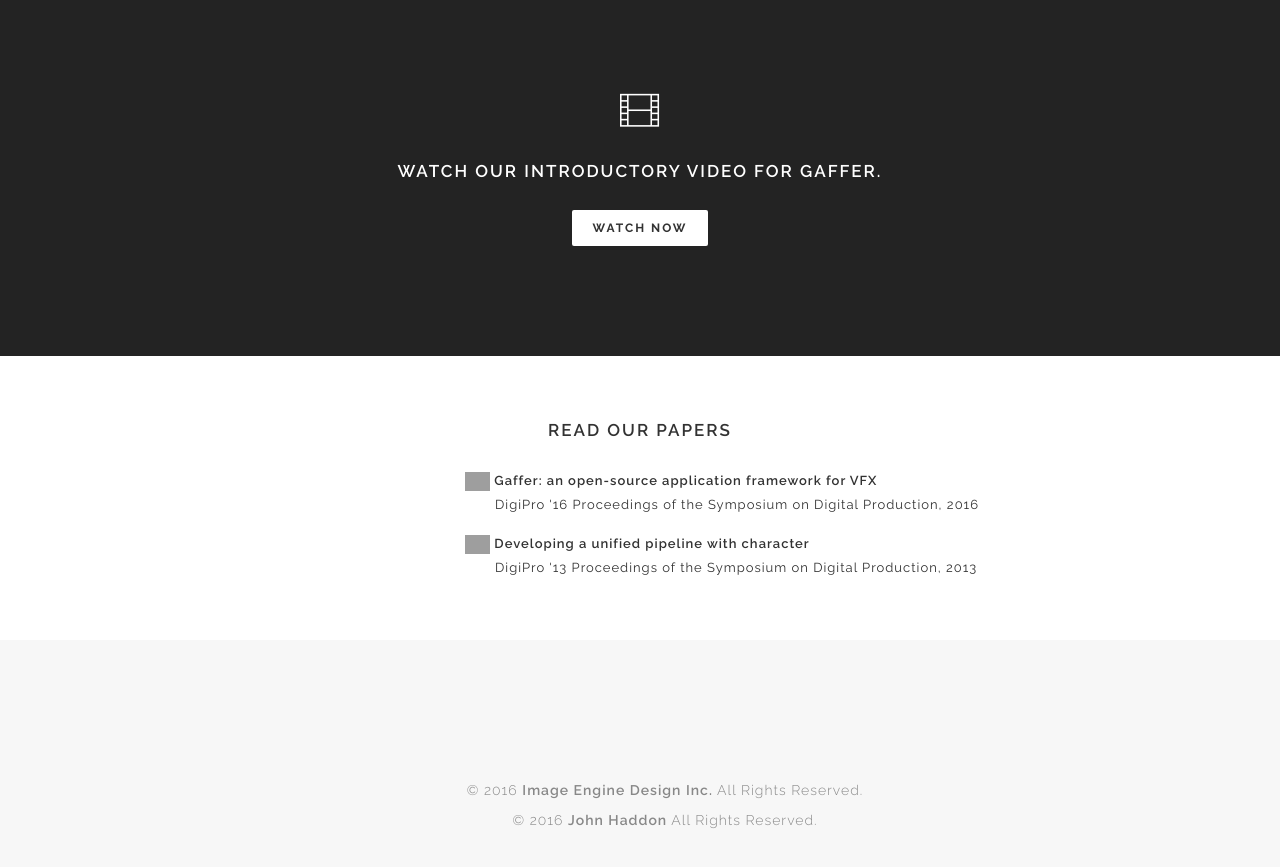
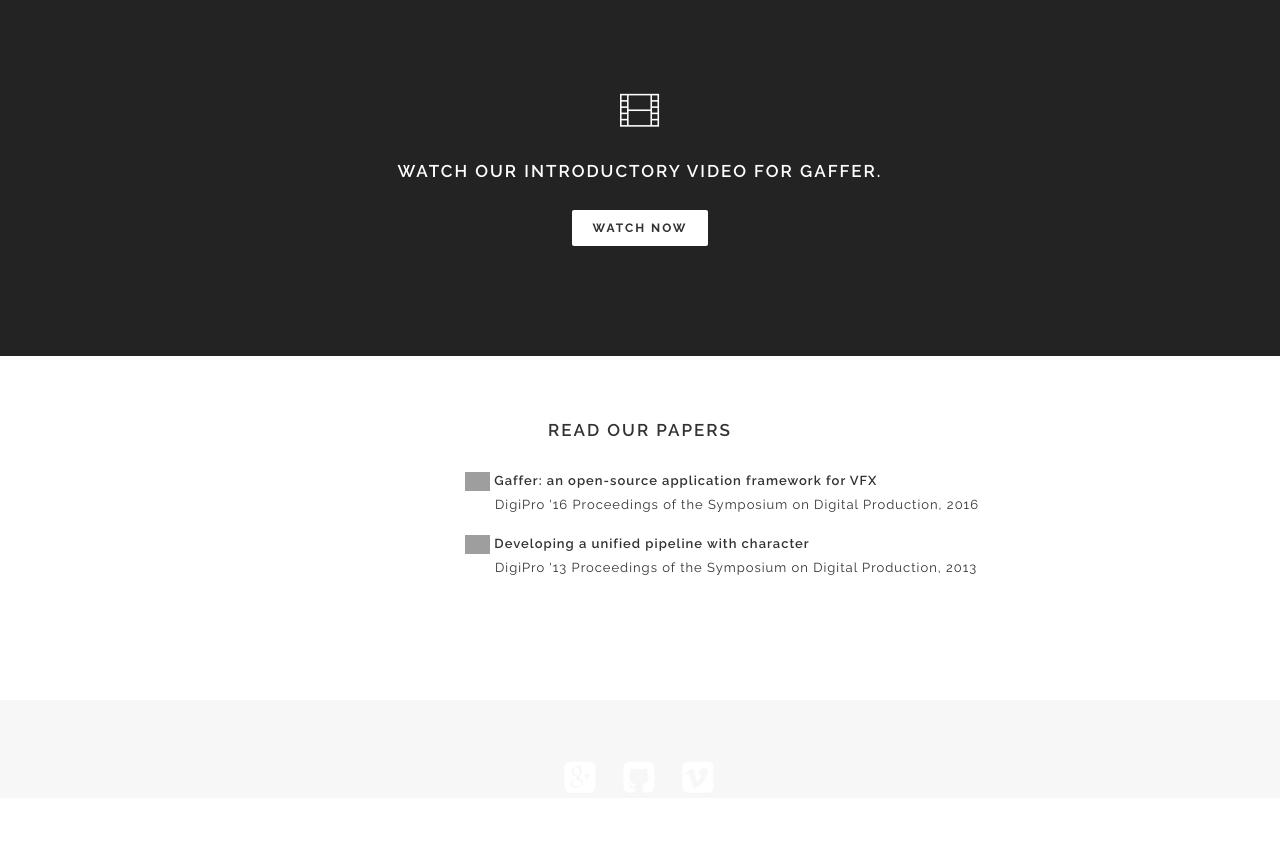
Before and after one commit to GafferHQ/gafferhq.github.io, a Jekyll site: the page built from index.html, in a window 1280 px wide and 900 px high, scrolled down 1060 px. Shown: the top 867 px of the window. Built offline with Jekyll 4.4.1, drawn with Linux system fonts in a browser that asks for light colours; some web fonts are replaced; the list of posts is cut into pages by our own code; after the commit the page ends 1858 px from its top, so only the background shows below that; grey boxes are pictures that could not be loaded.

Commit message:
footer.html : Add social media section

```diff
--- a/_includes/footer.html
+++ b/_includes/footer.html
@@ -1,11 +1,21 @@
 		</div>
 
-		<footer class="footer pt-80">
-			<div class="container">
-				<section class="copyright ptb-60">
-					<div class="container">
-						<p> © 2016 <strong>Image Engine Design Inc.</strong> All Rights Reserved. <br></p>
-						<p> © 2016 <strong>John Haddon</strong> All Rights Reserved. <br></p>
+        <footer class="footer mt-60">
+            <section id="social-media" class="container pt-60">
+                <div class="row">
+                    <div class="col-xs-12 text-center">
+                        <ul class="social white">
+                            <li class="link mr-0" style="padding: 0 10px">
+                                <a class="white" href="https://groups.google.com/forum/#!forum/gaffer-dev"><i class="fa fa-google-plus-square" style="font-size: 36px"></i></a>
+                            </li>
+                            <li class="link mr-0" style="padding: 0 10px">
+                                <a class="white" href="https://github.com/gafferHQ/gaffer" style="font-size: 36px"><i class="fa fa-github-square"></i></a>
+                            </li>
+                            <li class="link mr-0" style="padding: 0 10px">
+                                <a class="white" href="https://vimeo.com/cortex" style="font-size: 36px"><i class="fa fa-vimeo-square"></i></a>
+                            </li>
+                        </ul>
+                    </div>
 					</div>
 				</section>
 			</div>
```
